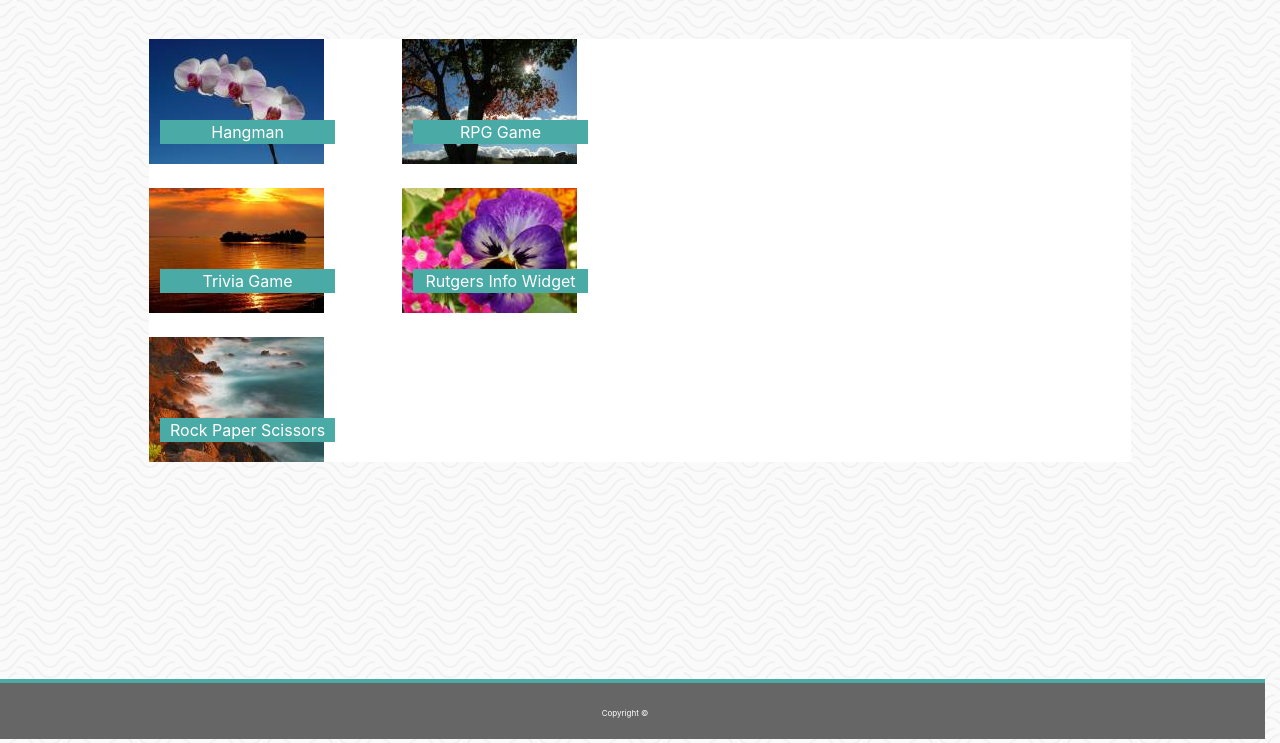
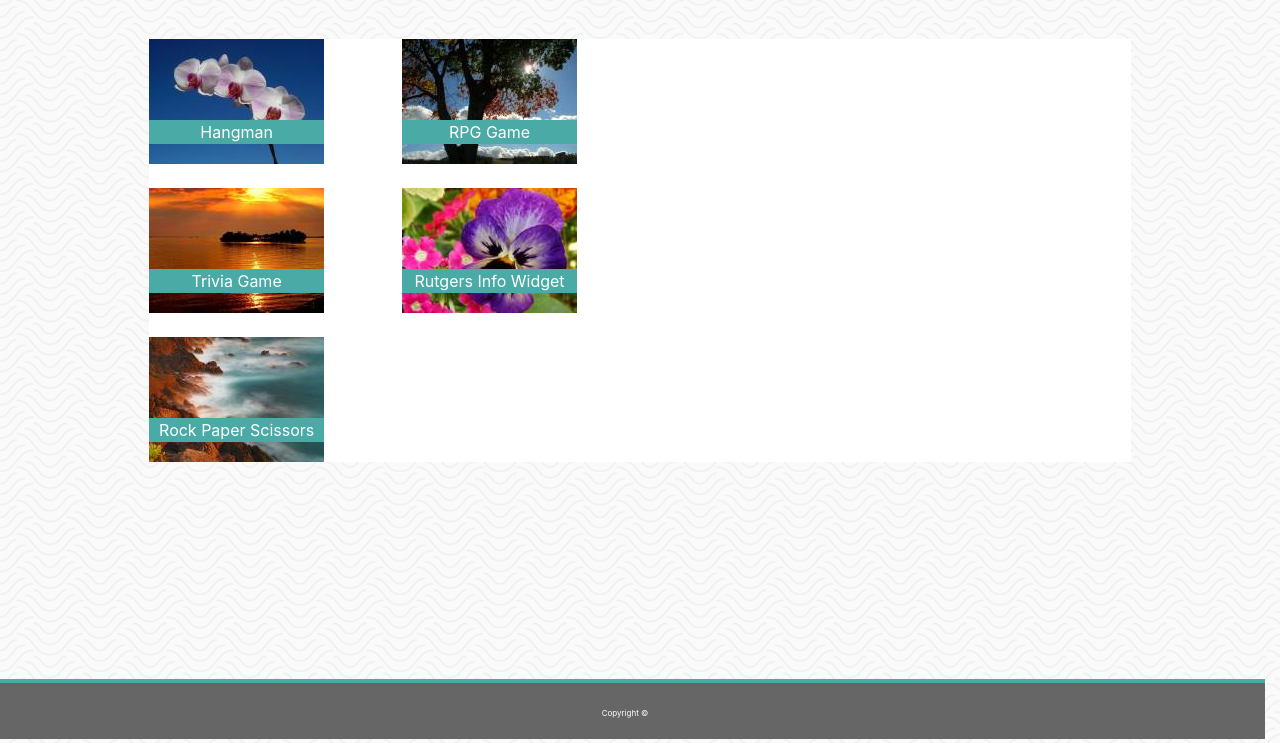
Before and after one commit to daniel5075/Boostrap-Portfolio, a plain HTML site: page portfolio.html in a window 1280 px wide. Shown: the part 61-804 px from the top of the page. Drawn offline with nearby package versions, Linux system fonts and the light colour scheme.

Commit message:
centered text under images

```diff
--- a/assets/CSS/style.css
+++ b/assets/CSS/style.css
@@ -55,14 +55,15 @@ html {
       color: white !important;
 
   }
-  .carousel-caption span{
+  .center-block{
     position: absolute;
-    bottom: 0px;
-    left: -12px;
+    bottom: 20px;
+    left: 15px;
     width: 175px;
     font-size: 16px;
-    color:#ffffff;
-    background: #4aaaa5;
+    color:#ffffff !important;
+    background: #4aaaa5  !important;
+    text-align: center;
   }
   .btn-primary{
       background-color: #4aaaa5;
--- a/portfolio.html
+++ b/portfolio.html
@@ -34,18 +34,15 @@
             <div class="containerBody">
               <div class="row">
                 <div class="col-md-3">
-
                     <a href="#"> <img src="assets/images/portimage1.jpg" alt="Hangman">
-                        <div class="carousel-caption">
-                            <span>Hangman</span></a>
-                        </div>
+                      <div class="caption center-block">Hangman</div></a>
                 </div>
                 <div class="col-md-3">
 
                     <a href="#"> <img src="assets/images/portimage2.jpg" alt="RPG Game">
-                        <div class="carousel-caption">
-                            <span>RPG Game</span> </a>
-                        </div>
+
+                          <div class="caption center-block">RPG Game</div> </a>
+
                 </div>
               </div>
               <br>
@@ -53,24 +50,24 @@
                 <div class="col-md-3">
 
                     <a href="#"> <img src="assets/images/portimage3.jpg" alt="Trivia Game">
-                        <div class="carousel-caption">
-                    <span>Trivia Game</span> </a>
-                    </div>
+
+                      <div class="caption center-block">Trivia Game</div> </a>
+
                 </div>
                 <div class="col-md-3">
                     <a href="#"> <img src="assets/images/portimage4.jpg" alt="Rutgers Info Widget">
-                        <div class="carousel-caption">
-                    <span>Rutgers Info Widget</span> </a>
-                </div>
+
+                      <div class="caption center-block">Rutgers Info Widget</div> </a>
+
                 </div>
                 </div>
                 <br>
                 <div class="row">
                     <div class="col-md-3">
                         <a href="#"> <img src="assets/images/portimage5.jpg" alt="Rock Paper Scissors">
-                            <div class="carousel-caption">
-                        <span>Rock Paper Scissors</span> </a>
-                    </div>
+
+                          <div class="caption center-block">Rock Paper Scissors</div> </a>
+
                     </div>
                 </div>
             </div>
```
